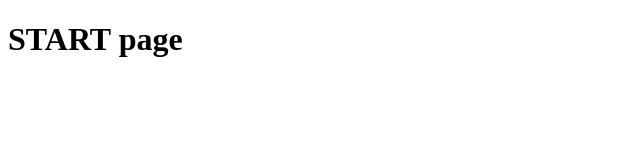
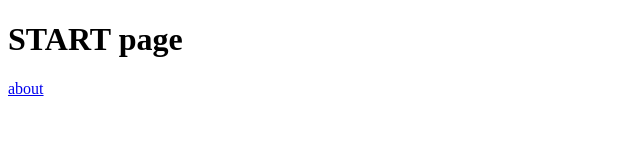
Before and after one commit to GrauKatze/GrauKatze.github.io, a plain HTML site: page index.html in a window 1280 px wide. Shown: the full height of the page, 0-640 px from the left. Drawn offline with Linux system fonts and the light colour scheme.

Commit message:
add about

```diff
--- a/index.html
+++ b/index.html
@@ -8,5 +8,6 @@
 </head>
 <body>
     <h1>START page</h1>
+    <a href="www/pages/about.html">about</a>
 </body>
 </html>
```
